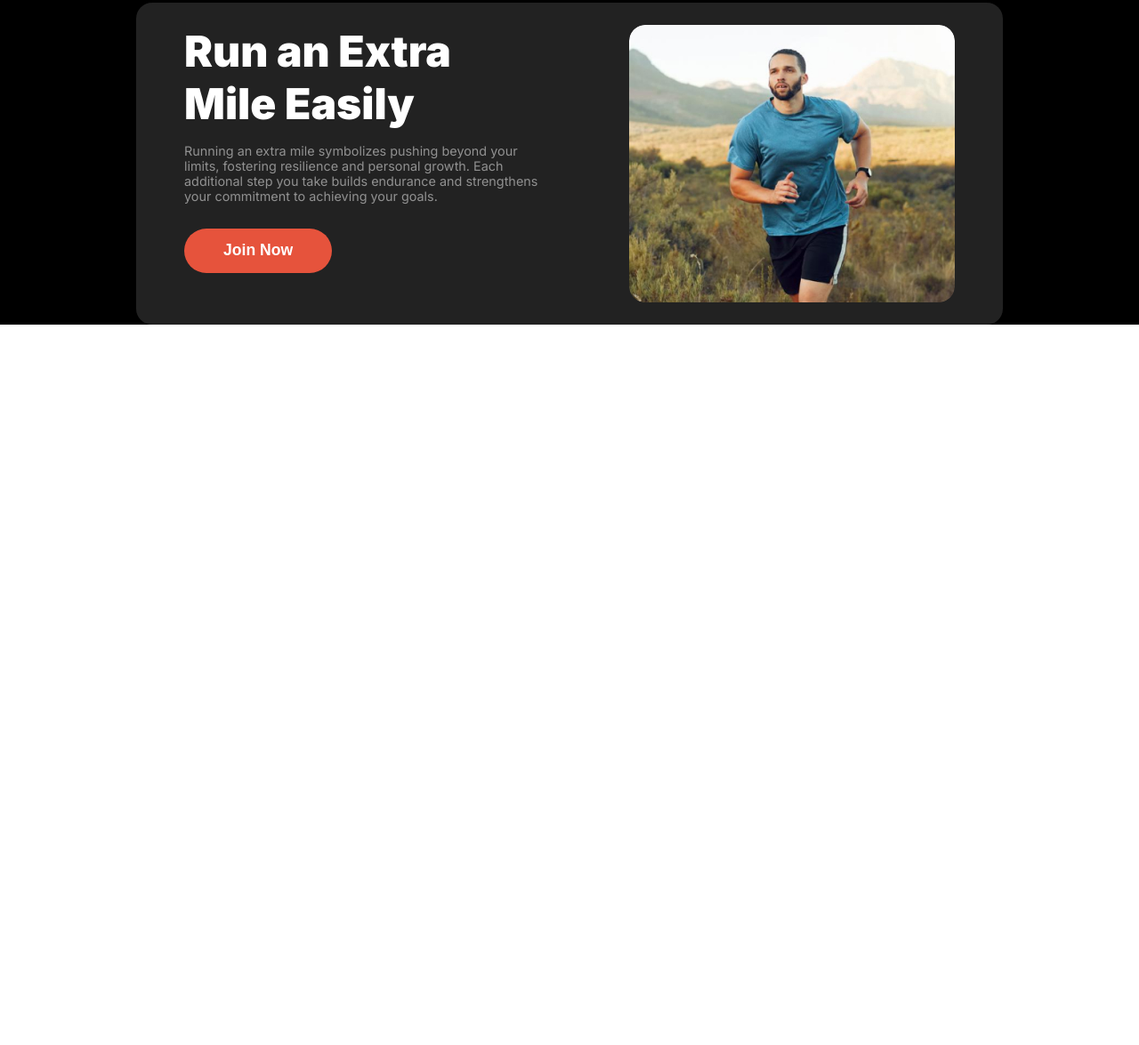
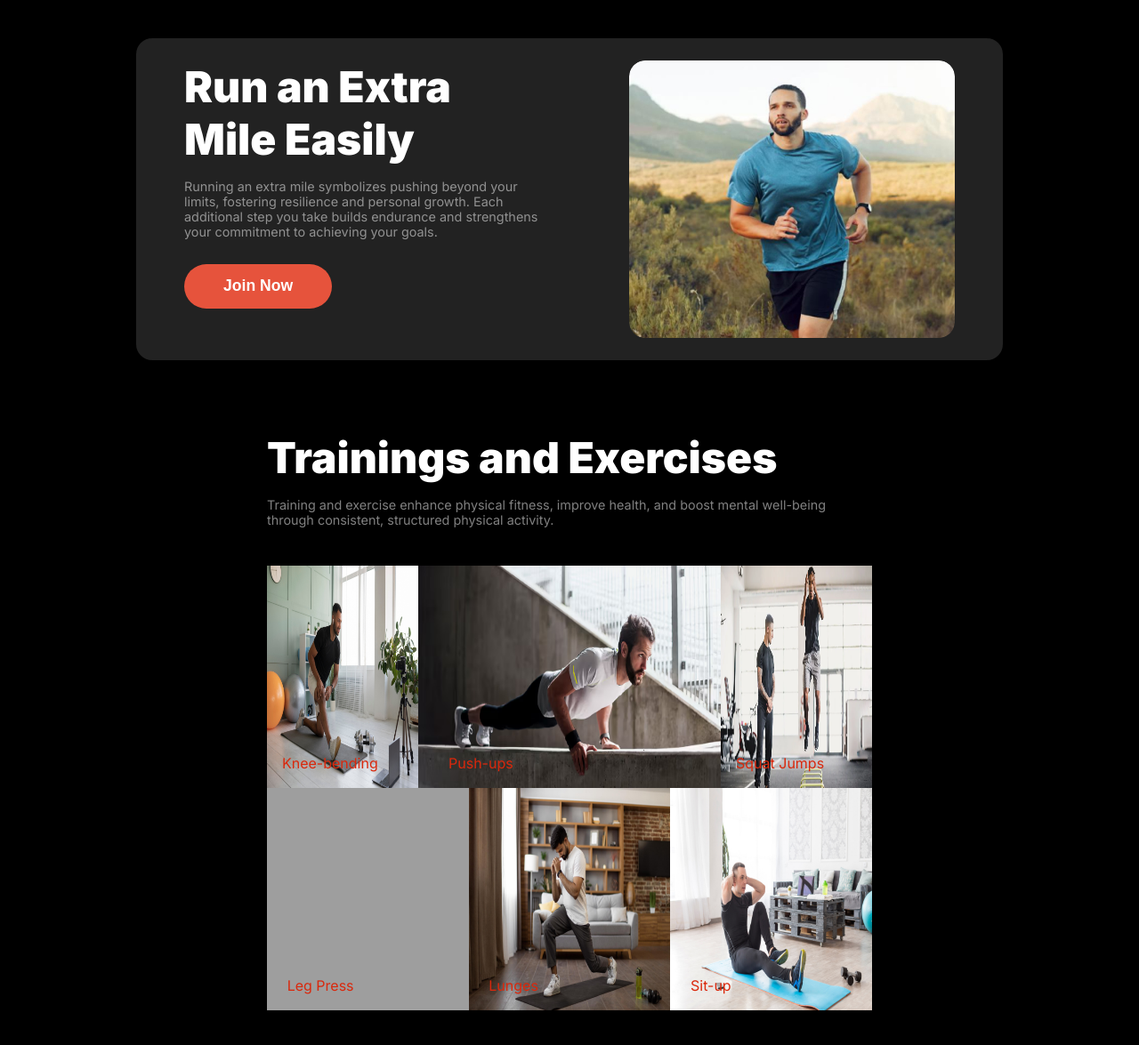
Before and after one commit to SobhanMridha/Second-Assignment, a plain HTML site: page index.html in a window 1280 px wide. Shown: the part 1191-2366 px from the top of the page at 89% size. Before the commit the page ends 1556 px from the top, so only its background shows below. Drawn offline with Linux system fonts and the light colour scheme; grey boxes are pictures that could not be loaded.

Commit message:
training section done

```diff
--- a/index.html
+++ b/index.html
@@ -128,6 +128,51 @@
         <img src="images/run.png" alt="" />
       </section>
       <!-- running card section end  -->
+
+      <!-- training section start  -->
+      <section class="training-container">
+        <div class="training-content">
+          <h3 class="heading">Trainings and Exercises</h3>
+          <p class="paragraph">
+            Training and exercise enhance physical fitness, improve health, and
+            boost mental well-being through consistent, structured physical
+            activity.
+          </p>
+        </div>
+
+        <div class="train-img-container">
+          <div class="row-1">
+            <div class="img-container">
+              <img src="images/exercise1.jpg" alt="" />
+              <p>Knee-bending</p>
+            </div>
+            <div class="img-container">
+              <img src="images/exercise2.png" alt="" />
+              <p>Push-ups</p>
+            </div>
+            <div class="img-container">
+              <img src="images/exercise3.png" alt="" />
+              <p>Squat Jumps</p>
+            </div>
+          </div>
+
+          <div class="row-2">
+            <div class="img-container">
+              <img src="images/exercise4.png" alt="" />
+              <p>Leg Press</p>
+            </div>
+            <div class="img-container">
+              <img src="images/exercise5.jpg" alt="" />
+              <p>Lunges</p>
+            </div>
+            <div class="img-container">
+              <img src="images/exercise6.jpg" alt="" />
+              <p>Sit-up</p>
+            </div>
+          </div>
+        </div>
+      </section>
+      <!-- training section end  -->
     </main>
     <footer></footer>
   </body>
--- a/style.css
+++ b/style.css
@@ -100,6 +100,7 @@ main {
   justify-content: center;
   align-items: center;
   gap: 6em;
+  padding-bottom: 40px;
 }
 
 .banner-content {
@@ -192,7 +193,7 @@ main {
 .workout {
   display: flex;
   justify-content: center;
-  gap: 3em;
+  gap: 7em;
 }
 
 .box {
@@ -237,6 +238,46 @@ main {
 .run-content p {
   padding-top: 1em;
   padding-bottom: 2em;
+}
+
+/* training section  */
+
+.training-container {
+  padding-top: 80px;
+  padding-bottom: 80px;
+  margin: 0 300px;
+}
+
+.training-content p {
+  padding-top: 1em;
+  padding-bottom: 3em;
+}
+
+.train-img-container img {
+  height: 250px;
+  width: 100%;
+}
+
+.row-1 {
+  display: grid;
+  grid-template-columns: 1fr 2fr 1fr;
+}
+
+.row-2 {
+  display: grid;
+  grid-template-columns: 1fr 1fr 1fr;
+}
+
+.img-container {
+  position: relative;
+  height: 250px;
+}
+
+.img-container p {
+  position: absolute;
+  top: 85%;
+  left: 10%;
+  color: #da280c;
 }
 
 /* Responsive section  */
@@ -317,12 +358,16 @@ main {
   .workout {
     flex-direction: column;
     align-items: center;
+    gap: 2em;
   }
+
+  /* running card section  */
 
   .run-container {
     flex-direction: column;
     width: 90%;
     gap: 30px;
+    padding: 30px;
   }
 
   .run-container > img {
@@ -339,6 +384,25 @@ main {
   }
 
   .run-btn button {
-    padding: 0.8em 30%;
+    padding: 0.8em 36%;
+  }
+
+  /* traing section  */
+
+  .training-container {
+    margin: 0 15px;
+  }
+
+  .row-1 {
+    display: none;
+  }
+
+  .row-2 {
+    grid-template-columns: 1fr;
+  }
+
+  .row-2 img {
+    border-radius: 16px;
+    padding-bottom: 5px;
   }
 }
```
